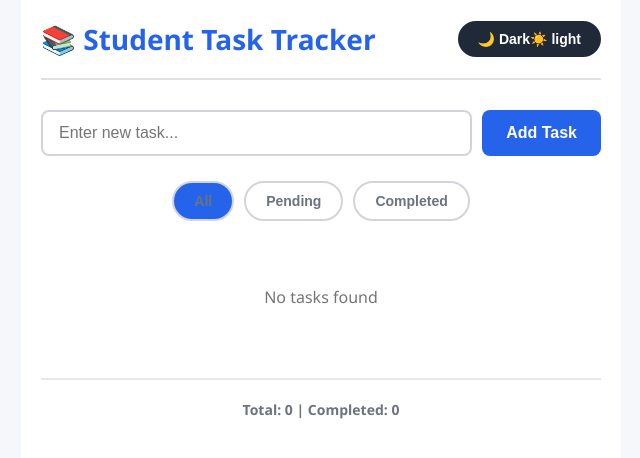
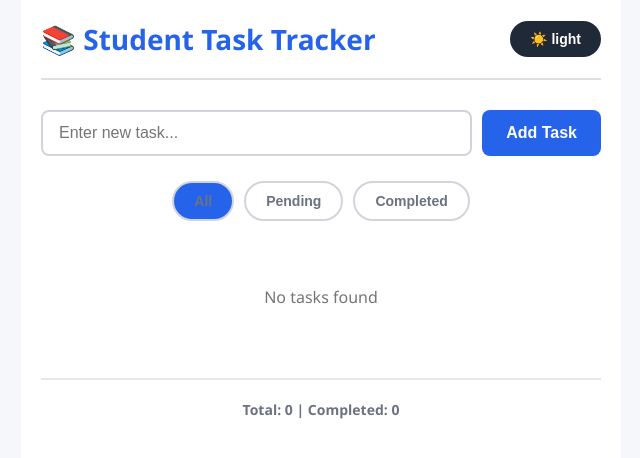
Before and after one commit to gowrims2006/student-task-tracker, a React (Vite) app: page / in a window 1280 px wide. Shown: the top 458 px of the page, without its empty margins (319-959 px from the left). Built offline with nearby package versions, Linux system fonts and the light colour scheme.

Commit message:
Update App.jsx

```diff
--- a/src/App.jsx
+++ b/src/App.jsx
@@ -51,7 +51,7 @@ function App() {
       <div className="header">
         <h1>📚 Student Task Tracker</h1>
         <button className="theme-toggle" onClick={() => setDarkMode(!darkMode)}>
-          {darkMode? '🌙 Dark' : '🌙 Dark☀️ light'}
+          {darkMode? '🌙 Dark' : '☀️ light'}
         </button>
       </div>
 
```
